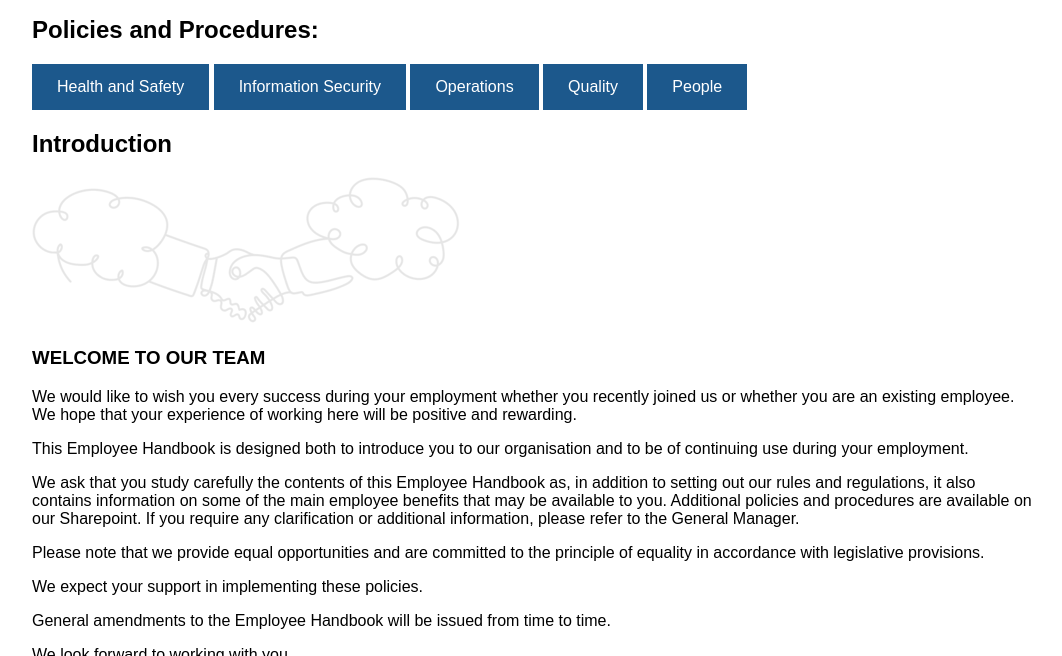
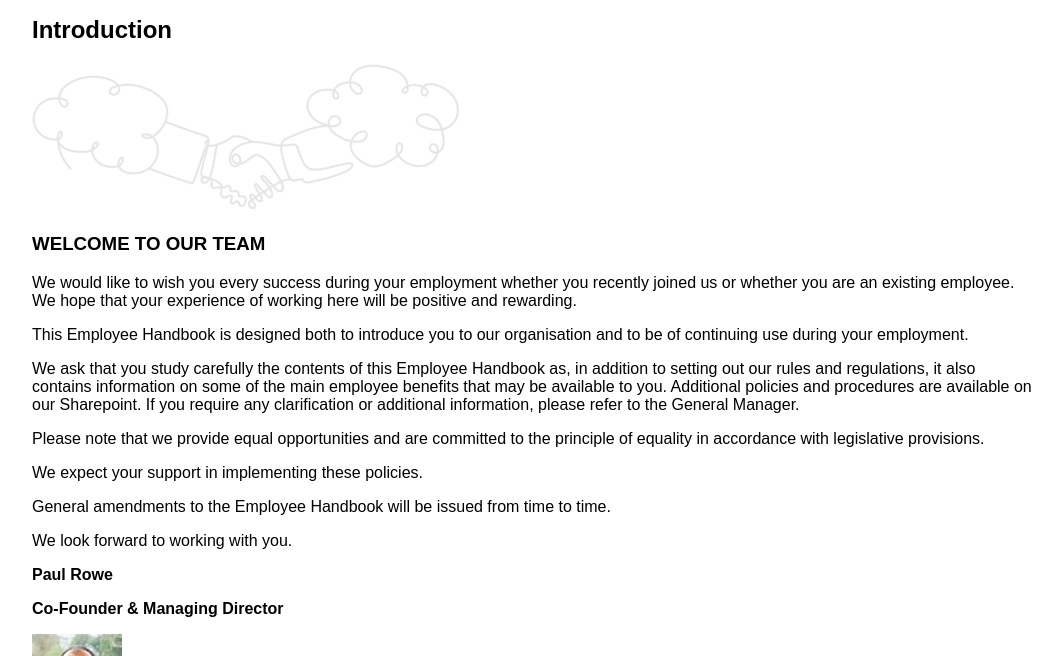
Before and after one commit to dartmoordunbar/handbook, a Jekyll site: the page built from index.md, in a window 1280 px wide and 900 px high, scrolled down 549 px, cut to the strip 244-900 px from the top of the window. Shown: the whole strip, without its empty margins (108-1170 px from the left). Built offline with Jekyll 4.4.1, drawn with Linux system fonts in a browser that asks for light colours.

Commit message:
index.md, removed policies and procedures section

```diff
--- a/index.md
+++ b/index.md
@@ -14,15 +14,6 @@ layout: post
 
 
 <img src="/images/rowe-it-wall.png" alt="rowe it wall" width="700" height="450" align="center"/>
-
-## Policies and Procedures:
-
-[Health and Safety](./health-and-safety/README.html)
-[Information Security](./information-security/README.html)
-[Operations](./operations/README.html)
-[Quality](./quality/README.html)
-[People](./people/README.html)
-
 
 ## Introduction
 
```
